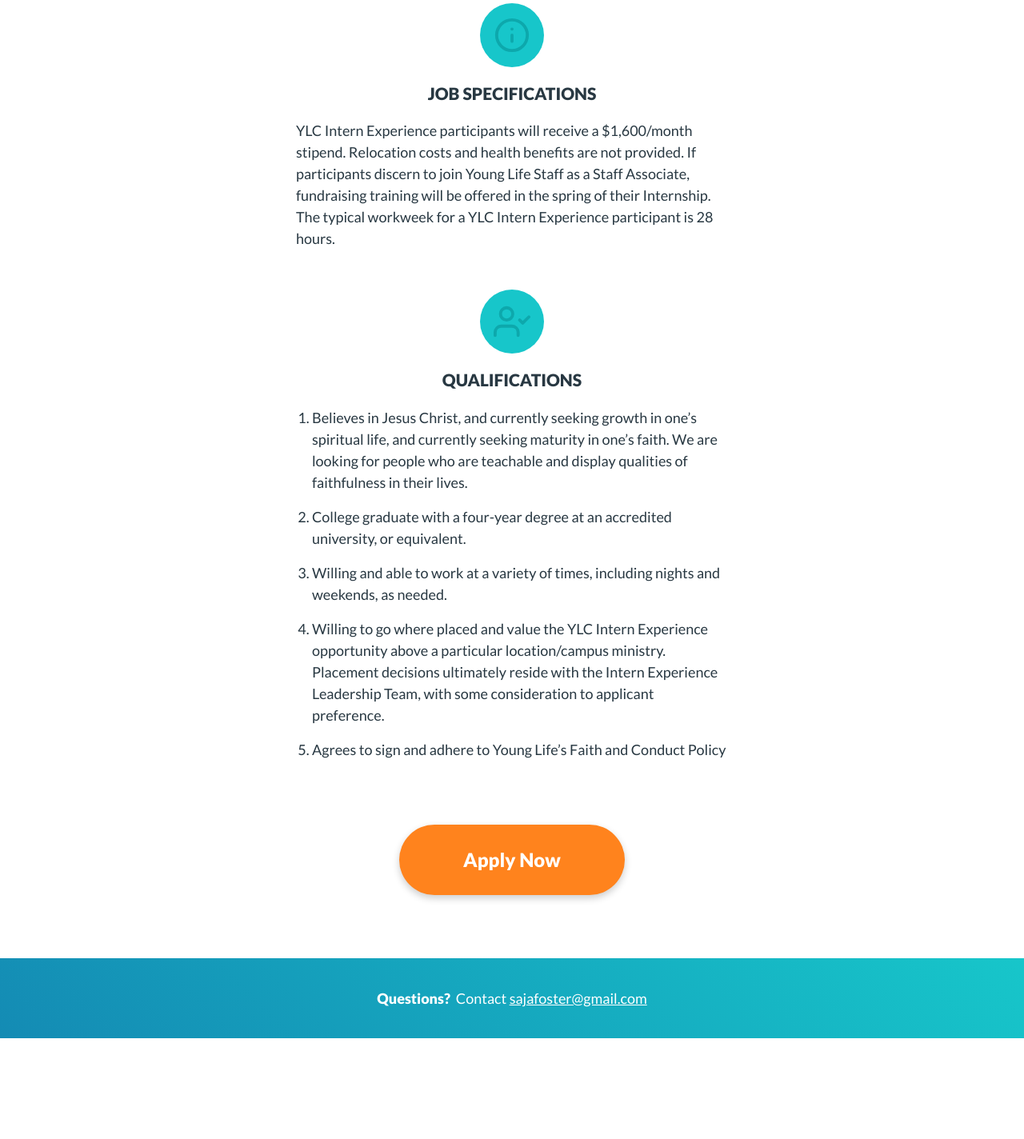
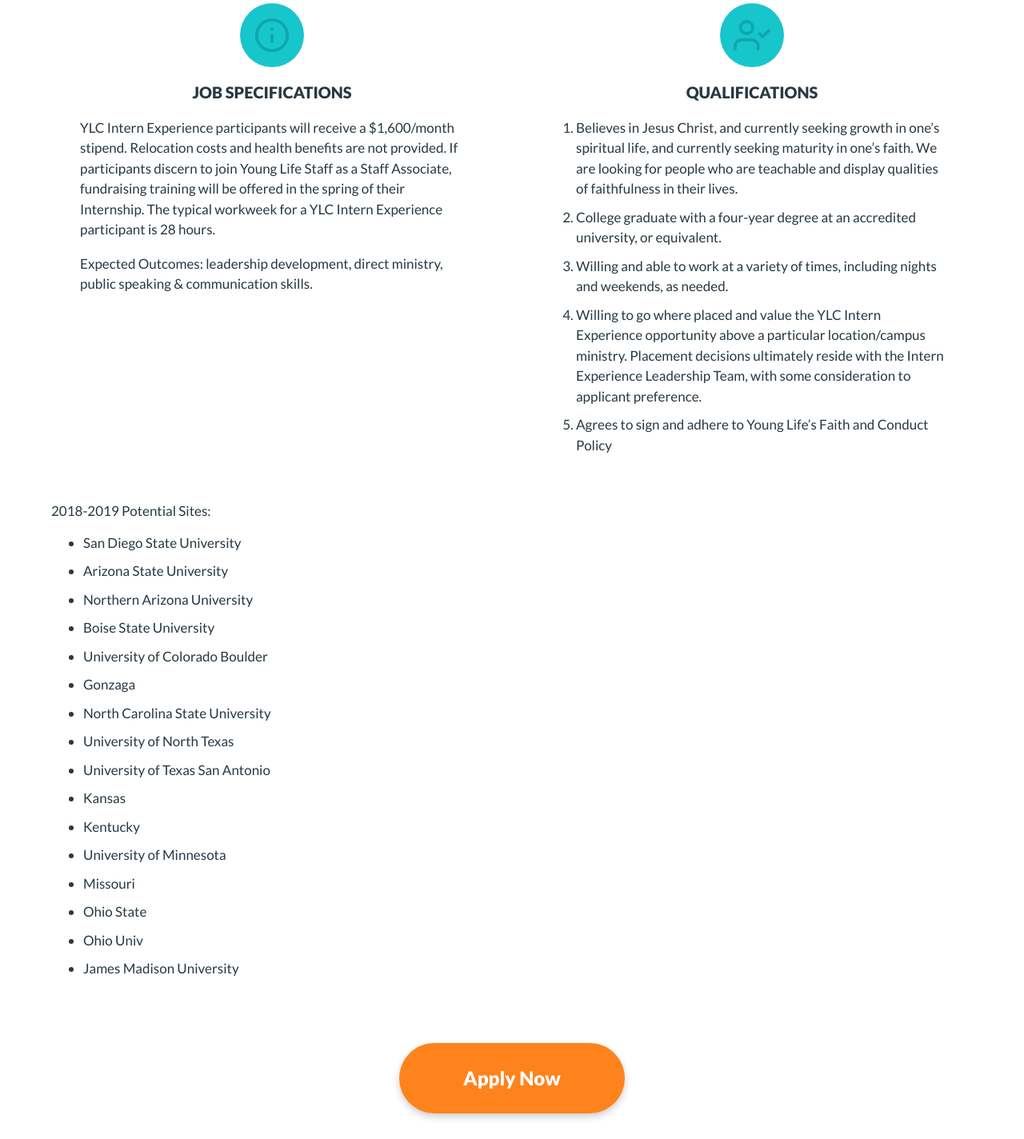
Before and after one commit to markadamfoster/ylc-intern-landing-page, a plain HTML site: page index.html in a window 1280 px wide. Shown: the part 1232-2656 px from the top of the page at 80% size. Before the commit the page ends 2530 px from the top, so only its background shows below. Drawn offline with nearby package versions, Linux system fonts and the light colour scheme.

Commit message:
adding sites, updating layout

```diff
--- a/css/styles.css
+++ b/css/styles.css
@@ -7,7 +7,7 @@
 body {
   color: #283842;
   font-family: 'Lato', sans-serif;
-  font-size: 18px;
+  font-size: 17px;
 }
 
 @media (max-width: 600px) {
@@ -40,7 +40,7 @@ ol {
 }
 
 li {
-  margin-bottom: 16px;
+  margin-bottom: 10px;
   line-height: 1.5;
 }
 
@@ -62,6 +62,12 @@ button:focus {
 
 .hero-callout-wrapper {
   position: relative;
+}
+
+section.hero {
+  width: 100%;
+  margin: 0;
+  max-width: 100%;
 }
 
 section.hero div.hero-image {
@@ -131,6 +137,7 @@ section.hero div.hero-image {
   max-width: 90%;
   margin: 0 auto;
   padding: 40px 0;
+  font-size: 18px;
 }
 
 @media (max-width: 600px) {
@@ -143,15 +150,37 @@ section.hero div.hero-image {
   margin: 20px auto;
 }
 
-section.white-bg {
+section {
   margin: 50px auto;
-  width: 540px;
   max-width: 90%;
 }
 
 @media (max-width: 600px) {
-  section.white-bg {
+  section {
     margin: 30px auto;
+  }
+}
+
+section.columns {
+  display: flex;
+  justify-content: space-around;
+  align-items: flex-start;
+  width: 1200px;
+  max-width: 100%;
+}
+
+.column {
+  width: 40%;
+}
+
+@media (max-width: 800px) {
+  section.columns {
+    flex-direction: column;
+  }
+
+  .column {
+    width: 90%;
+    margin: 0 auto;
   }
 }
 
--- a/index.html
+++ b/index.html
@@ -54,7 +54,8 @@
     </div>
   </section>
 
-  <section class="white-bg wow animated fadeInUp">
+  <section class="white-bg columns wow animated fadeInUp">
+    <div class="column">
       <div class="circle-icon">
         <!-- Info Icon -->
         <svg xmlns="http://www.w3.org/2000/svg" width="46" height="46" viewBox="0 0 24 24" fill="none" stroke="#0DA8AC" stroke-width="2"
@@ -70,9 +71,12 @@
         If participants discern to join Young Life Staff as a Staff Associate, fundraising training will be offered in the
         spring of their Internship. The typical workweek for a YLC Intern Experience participant is 28 hours.
       </p>
-  </section>
+      <p>
+        Expected Outcomes: leadership development, direct ministry, public speaking & communication skills.
+      </p>
+    </div>
 
-  <section class="white-bg wow animated fadeInUp">
+    <div class="column">
       <div class="circle-icon">
         <!-- User Check Icon -->
         <svg xmlns="http://www.w3.org/2000/svg" width="46" height="46" viewBox="0 0 24 24" fill="none" stroke="#0DA8AC" stroke-width="2"
@@ -84,8 +88,8 @@
       </div>
       <h3>Qualifications</h3>
       <ol>
-      <li>Believes in Jesus Christ, and currently seeking growth in one’s spiritual life, and currently seeking maturity in one’s
-        faith. We are looking for people who are teachable and display qualities of faithfulness in their lives.</li>
+        <li>Believes in Jesus Christ, and currently seeking growth in one’s spiritual life, and currently seeking maturity in
+          one’s faith. We are looking for people who are teachable and display qualities of faithfulness in their lives.</li>
 
         <li>College graduate with a four-year degree at an accredited university, or equivalent.</li>
 
@@ -98,6 +102,32 @@
 
         <li>Agrees to sign and adhere to Young Life’s Faith and Conduct Policy</li>
       </ol>
+    </div>
+
+  </section>
+
+  <section>
+    <div class="sites">
+      <div>2018-2019 Potential Sites:</div>
+      <ul>
+        <li>San Diego State University</li>
+        <li>Arizona State University</li>
+        <li>Northern Arizona University</li>
+        <li>Boise State University</li>
+        <li>University of Colorado Boulder</li>
+        <li>Gonzaga</li>
+        <li>North Carolina State University</li>
+        <li>University of North Texas</li>
+        <li>University of Texas San Antonio</li>
+        <li>Kansas</li>
+        <li>Kentucky</li>
+        <li>University of Minnesota</li>
+        <li>Missouri</li>
+        <li>Ohio State</li>
+        <li>Ohio Univ</li>
+        <li>James Madison University</li>
+      </ul>
+    </div>
   </section>
 
   <section class="white-bg">
```
Also changed, not shown: img/young-life-college-movein.jpg (added). Lines whose indentation alone changed are shown as unchanged.
